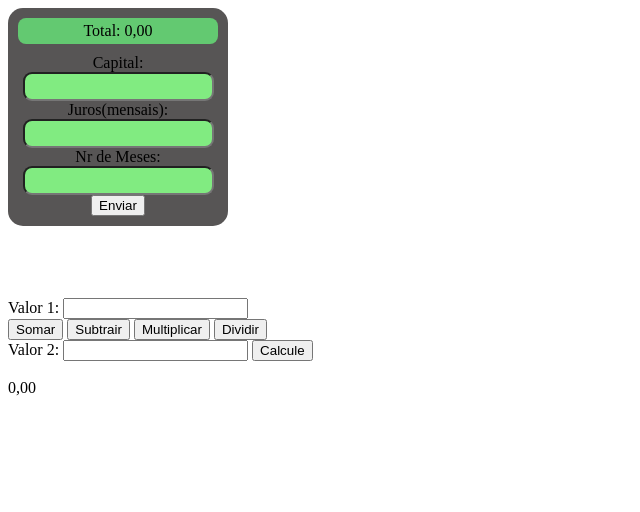
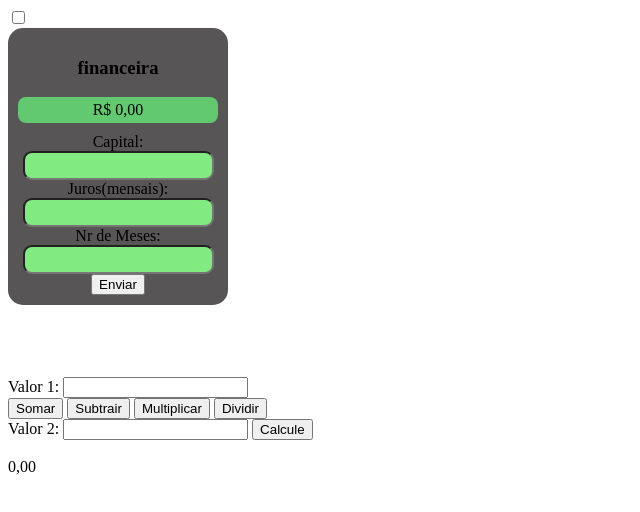
Before and after one commit to tanakinha31/primeiroa_3t, a plain HTML site: page index.html in a window 1280 px wide. Shown: the whole page, without its empty margins (0-640 px from the left). Drawn offline with Linux system fonts and the light colour scheme.

Commit message:
Update index.html

```diff
--- a/index.html
+++ b/index.html
@@ -4,15 +4,18 @@
     <meta charset="UTF-8">
     <meta http-equiv="X-UA-Compatible" content="IE=edge">
     <meta name="viewport" content="width=device-width, initial-scale=1.0">
-    <title>antonio gabriel</title>
+    <title>Maria Gabriela</title>
   <script src="estudo.js"></script>
   <link rel="stylesheet" href="geral.css">
 </head>
 
 <body>
+  <input type="checkbox"  id="calcfin">
 <div class="calculadora">
+<label for="calcfin"><h3>financeira</h3> </label>
+
   <div id="sptotal">
-    <span id="total">Total: 0,00</span>
+    <span id="total">R$ 0,00</span>
   </div>
   Capital: <input id="valor" type="text"><br>
   Juros(mensais): <input id="juros" type="text"><br>
```
